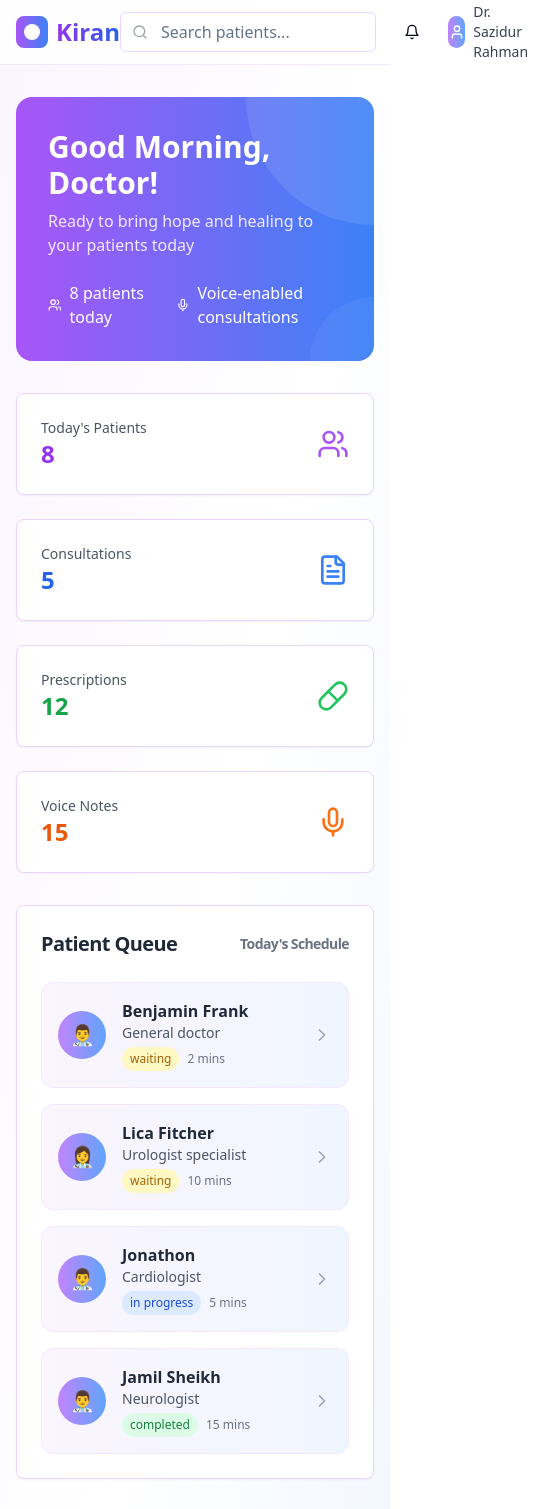
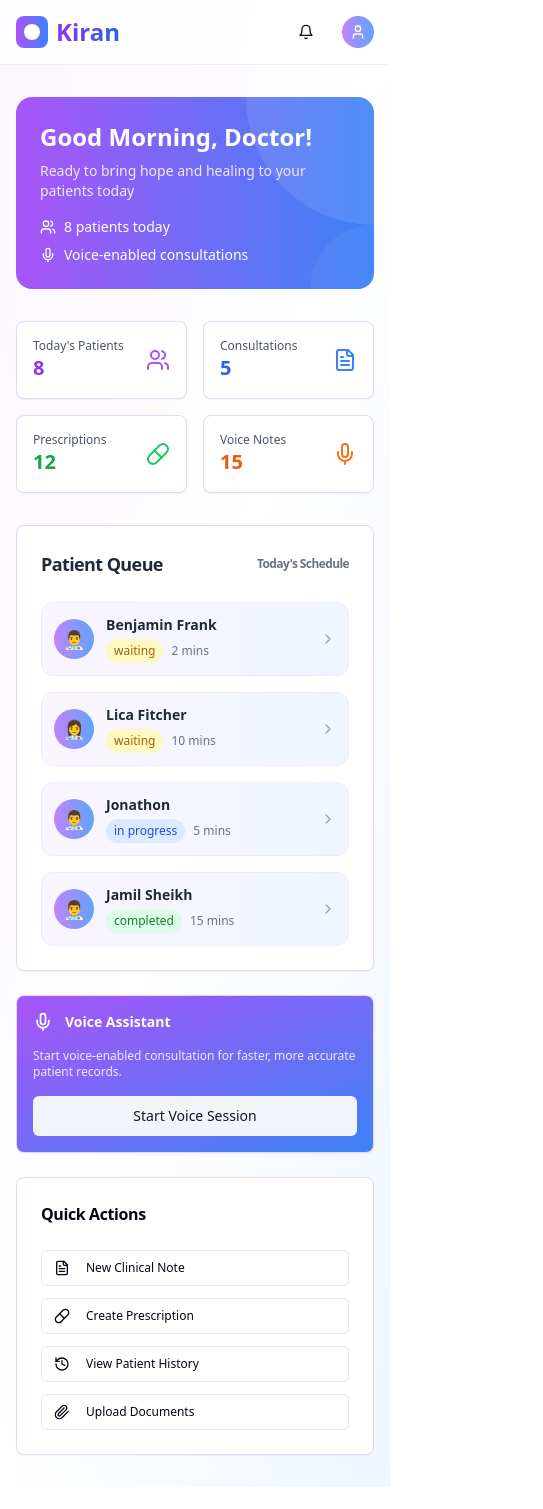
Before and after one commit to Ravinder210/kiran-voice-scribe, a React (Vite) app: page / in a window 390 px wide. Shown: the top 1509 px of the page, 543 px wide, since content can reach past the window. After the commit the page ends 1487 px from the top, so only its background shows below. Built offline with nearby package versions, Linux system fonts and the light colour scheme.

Commit message:
Fix: Implement mobile responsiveness plan
- Fix Patient Queue specialty text visibility on mobile.
- Adjust tab spacing and font sizes for mobile.
- Modify prescription button layout for mobile.
- Adjust patient name responsiveness.
- Apply general mobile layout improvements.

```diff
--- a/src/pages/Index.tsx
+++ b/src/pages/Index.tsx
@@ -1,3 +1,4 @@
+
 import React, { useState } from 'react';
 import { Mic, Users, FileText, Pill, History, Paperclip, ChevronRight, Search, Bell, User } from 'lucide-react';
 import { Button } from "@/components/ui/button";
@@ -68,7 +69,7 @@ const Index = () => {
             </div>
 
             <div className="flex items-center space-x-4">
-              <div className="relative">
+              <div className="relative hidden sm:block">
                 <Search className="absolute left-3 top-1/2 transform -translate-y-1/2 text-gray-400 w-4 h-4" />
                 <Input
                   placeholder="Search patients..."
@@ -82,7 +83,7 @@ const Index = () => {
                 <div className="w-8 h-8 bg-gradient-to-r from-purple-400 to-blue-400 rounded-full flex items-center justify-center">
                   <User className="w-4 h-4 text-white" />
                 </div>
-                <span className="text-sm font-medium text-gray-700">Dr. Sazidur Rahman</span>
+                <span className="hidden sm:inline text-sm font-medium text-gray-700">Dr. Sazidur Rahman</span>
               </div>
             </div>
           </div>
@@ -92,18 +93,18 @@ const Index = () => {
       <div className="max-w-7xl mx-auto px-4 sm:px-6 lg:px-8 py-8">
         {/* Welcome Section */}
         <div className="mb-8">
-          <div className="bg-gradient-to-r from-purple-500 to-blue-500 rounded-2xl p-8 text-white relative overflow-hidden">
+          <div className="bg-gradient-to-r from-purple-500 to-blue-500 rounded-2xl p-6 sm:p-8 text-white relative overflow-hidden">
             <div className="relative z-10">
-              <h2 className="text-3xl font-bold mb-2">Good Morning, Doctor!</h2>
-              <p className="text-purple-100 mb-6">Ready to bring hope and healing to your patients today</p>
-              <div className="flex items-center space-x-6">
+              <h2 className="text-2xl sm:text-3xl font-bold mb-2">Good Morning, Doctor!</h2>
+              <p className="text-purple-100 mb-4 sm:mb-6 text-sm sm:text-base">Ready to bring hope and healing to your patients today</p>
+              <div className="flex flex-col sm:flex-row sm:items-center sm:space-x-6 space-y-2 sm:space-y-0">
                 <div className="flex items-center space-x-2">
-                  <Users className="w-5 h-5" />
-                  <span>8 patients today</span>
+                  <Users className="w-4 h-4 sm:w-5 sm:h-5" />
+                  <span className="text-sm sm:text-base">8 patients today</span>
                 </div>
                 <div className="flex items-center space-x-2">
-                  <Mic className="w-5 h-5" />
-                  <span>Voice-enabled consultations</span>
+                  <Mic className="w-4 h-4 sm:w-5 sm:h-5" />
+                  <span className="text-sm sm:text-base">Voice-enabled consultations</span>
                 </div>
               </div>
             </div>
@@ -113,64 +114,64 @@ const Index = () => {
         </div>
 
         {/* Quick Stats */}
-        <div className="grid grid-cols-1 md:grid-cols-4 gap-6 mb-8">
+        <div className="grid grid-cols-2 md:grid-cols-4 gap-4 sm:gap-6 mb-8">
           <Card className="border-purple-200 hover:shadow-lg transition-shadow">
-            <CardContent className="p-6">
+            <CardContent className="p-4 sm:p-6">
               <div className="flex items-center justify-between">
                 <div>
-                  <p className="text-sm text-gray-600">Today's Patients</p>
-                  <p className="text-2xl font-bold text-purple-600">8</p>
+                  <p className="text-xs sm:text-sm text-gray-600">Today's Patients</p>
+                  <p className="text-xl sm:text-2xl font-bold text-purple-600">8</p>
                 </div>
-                <Users className="w-8 h-8 text-purple-500" />
+                <Users className="w-6 h-6 sm:w-8 sm:h-8 text-purple-500" />
               </div>
             </CardContent>
           </Card>
 
           <Card className="border-purple-200 hover:shadow-lg transition-shadow">
-            <CardContent className="p-6">
+            <CardContent className="p-4 sm:p-6">
               <div className="flex items-center justify-between">
                 <div>
-                  <p className="text-sm text-gray-600">Consultations</p>
-                  <p className="text-2xl font-bold text-blue-600">5</p>
+                  <p className="text-xs sm:text-sm text-gray-600">Consultations</p>
+                  <p className="text-xl sm:text-2xl font-bold text-blue-600">5</p>
                 </div>
-                <FileText className="w-8 h-8 text-blue-500" />
+                <FileText className="w-6 h-6 sm:w-8 sm:h-8 text-blue-500" />
               </div>
             </CardContent>
           </Card>
 
           <Card className="border-purple-200 hover:shadow-lg transition-shadow">
-            <CardContent className="p-6">
+            <CardContent className="p-4 sm:p-6">
               <div className="flex items-center justify-between">
                 <div>
-                  <p className="text-sm text-gray-600">Prescriptions</p>
-                  <p className="text-2xl font-bold text-green-600">12</p>
+                  <p className="text-xs sm:text-sm text-gray-600">Prescriptions</p>
+                  <p className="text-xl sm:text-2xl font-bold text-green-600">12</p>
                 </div>
-                <Pill className="w-8 h-8 text-green-500" />
+                <Pill className="w-6 h-6 sm:w-8 sm:h-8 text-green-500" />
               </div>
             </CardContent>
           </Card>
 
           <Card className="border-purple-200 hover:shadow-lg transition-shadow">
-            <CardContent className="p-6">
+            <CardContent className="p-4 sm:p-6">
               <div className="flex items-center justify-between">
                 <div>
-                  <p className="text-sm text-gray-600">Voice Notes</p>
-                  <p className="text-2xl font-bold text-orange-600">15</p>
+                  <p className="text-xs sm:text-sm text-gray-600">Voice Notes</p>
+                  <p className="text-xl sm:text-2xl font-bold text-orange-600">15</p>
                 </div>
-                <Mic className="w-8 h-8 text-orange-500" />
+                <Mic className="w-6 h-6 sm:w-8 sm:h-8 text-orange-500" />
               </div>
             </CardContent>
           </Card>
         </div>
 
         {/* Patient Queue */}
-        <div className="grid grid-cols-1 lg:grid-cols-3 gap-8">
+        <div className="grid grid-cols-1 lg:grid-cols-3 gap-6 sm:gap-8">
           <div className="lg:col-span-2">
             <Card className="border-purple-200">
               <CardHeader>
                 <CardTitle className="flex items-center justify-between">
-                  <span className="text-xl font-semibold text-gray-800">Patient Queue</span>
-                  <span className="text-sm text-gray-500">Today's Schedule</span>
+                  <span className="text-lg sm:text-xl font-semibold text-gray-800">Patient Queue</span>
+                  <span className="text-xs sm:text-sm text-gray-500">Today's Schedule</span>
                 </CardTitle>
               </CardHeader>
               <CardContent>
@@ -178,16 +179,16 @@ const Index = () => {
                   {todaysPatients.map((patient) => (
                     <div
                       key={patient.id}
-                      className="flex items-center justify-between p-4 bg-gradient-to-r from-purple-50 to-blue-50 rounded-xl hover:shadow-md transition-all cursor-pointer border border-purple-100"
+                      className="flex items-center justify-between p-3 sm:p-4 bg-gradient-to-r from-purple-50 to-blue-50 rounded-xl hover:shadow-md transition-all cursor-pointer border border-purple-100"
                       onClick={() => setSelectedPatient(patient)}
                     >
-                      <div className="flex items-center space-x-4">
-                        <div className="w-12 h-12 bg-gradient-to-r from-purple-400 to-blue-400 rounded-full flex items-center justify-center text-white text-xl">
+                      <div className="flex items-center space-x-3 sm:space-x-4">
+                        <div className="w-10 h-10 sm:w-12 sm:h-12 bg-gradient-to-r from-purple-400 to-blue-400 rounded-full flex items-center justify-center text-white text-lg sm:text-xl">
                           {patient.avatar}
                         </div>
                         <div>
-                          <h3 className="font-semibold text-gray-800">{patient.name}</h3>
-                          <p className="text-sm text-gray-600">{patient.specialty}</p>
+                          <h3 className="font-semibold text-gray-800 text-sm sm:text-base">{patient.name}</h3>
+                          <p className="text-xs sm:text-sm text-gray-600 hidden sm:block">{patient.specialty}</p>
                           <div className="flex items-center space-x-2 mt-1">
                             <span className={`px-2 py-1 rounded-full text-xs font-medium ${
                               patient.status === 'waiting' ? 'bg-yellow-100 text-yellow-700' :
@@ -200,7 +201,7 @@ const Index = () => {
                           </div>
                         </div>
                       </div>
-                      <ChevronRight className="w-5 h-5 text-gray-400" />
+                      <ChevronRight className="w-4 h-4 sm:w-5 sm:h-5 text-gray-400" />
                     </div>
                   ))}
                 </div>
@@ -211,13 +212,13 @@ const Index = () => {
           <div className="space-y-6">
             {/* Voice Assistant Card */}
             <Card className="border-purple-200 bg-gradient-to-br from-purple-500 to-blue-500 text-white">
-              <CardContent className="p-6">
+              <CardContent className="p-4 sm:p-6">
                 <div className="flex items-center space-x-3 mb-4">
-                  <Mic className="w-6 h-6" />
-                  <h3 className="font-semibold">Voice Assistant</h3>
+                  <Mic className="w-5 h-5 sm:w-6 sm:h-6" />
+                  <h3 className="font-semibold text-sm sm:text-base">Voice Assistant</h3>
                 </div>
-                <p className="text-purple-100 mb-4">Start voice-enabled consultation for faster, more accurate patient records.</p>
-                <Button variant="secondary" className="w-full">
+                <p className="text-purple-100 mb-4 text-xs sm:text-sm">Start voice-enabled consultation for faster, more accurate patient records.</p>
+                <Button variant="secondary" className="w-full text-sm">
                   Start Voice Session
                 </Button>
               </CardContent>
@@ -226,23 +227,23 @@ const Index = () => {
             {/* Quick Actions */}
             <Card className="border-purple-200">
               <CardHeader>
-                <CardTitle className="text-lg">Quick Actions</CardTitle>
+                <CardTitle className="text-base sm:text-lg">Quick Actions</CardTitle>
               </CardHeader>
               <CardContent className="space-y-3">
-                <Button variant="outline" className="w-full justify-start" size="sm">
-                  <FileText className="w-4 h-4 mr-2" />
+                <Button variant="outline" className="w-full justify-start text-xs sm:text-sm" size="sm">
+                  <FileText className="w-3 h-3 sm:w-4 sm:h-4 mr-2" />
                   New Clinical Note
                 </Button>
-                <Button variant="outline" className="w-full justify-start" size="sm">
-                  <Pill className="w-4 h-4 mr-2" />
+                <Button variant="outline" className="w-full justify-start text-xs sm:text-sm" size="sm">
+                  <Pill className="w-3 h-3 sm:w-4 sm:h-4 mr-2" />
                   Create Prescription
                 </Button>
-                <Button variant="outline" className="w-full justify-start" size="sm">
-                  <History className="w-4 h-4 mr-2" />
+                <Button variant="outline" className="w-full justify-start text-xs sm:text-sm" size="sm">
+                  <History className="w-3 h-3 sm:w-4 sm:h-4 mr-2" />
                   View Patient History
                 </Button>
-                <Button variant="outline" className="w-full justify-start" size="sm">
-                  <Paperclip className="w-4 h-4 mr-2" />
+                <Button variant="outline" className="w-full justify-start text-xs sm:text-sm" size="sm">
+                  <Paperclip className="w-3 h-3 sm:w-4 sm:h-4 mr-2" />
                   Upload Documents
                 </Button>
               </CardContent>
```
Also changed, not shown: src/components/PatientRecord.tsx (+86 -81 lines).
